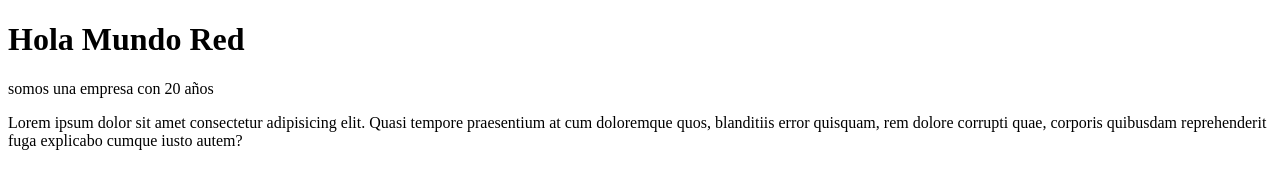
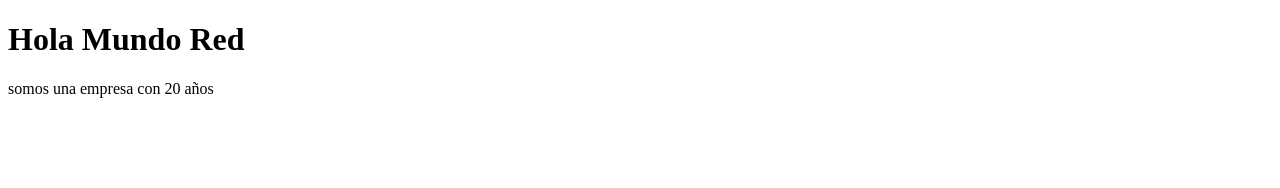
Before and after one commit to dency503/Redes, a plain HTML site: page index.html in a window 1280 px wide. Drawn offline with Linux system fonts and the light colour scheme.

Commit message:
Borrando lorem

```diff
--- a/index.html
+++ b/index.html
@@ -9,6 +9,6 @@
 <body>
     <h1>Hola Mundo Red</h1>
     <p>somos una empresa con 20 años</p>
-    <p>Lorem ipsum dolor sit amet consectetur adipisicing elit. Quasi tempore praesentium at cum doloremque quos, blanditiis error quisquam, rem dolore corrupti quae, corporis quibusdam reprehenderit fuga explicabo cumque iusto autem?</p>
+
 </body>
 </html>
```
